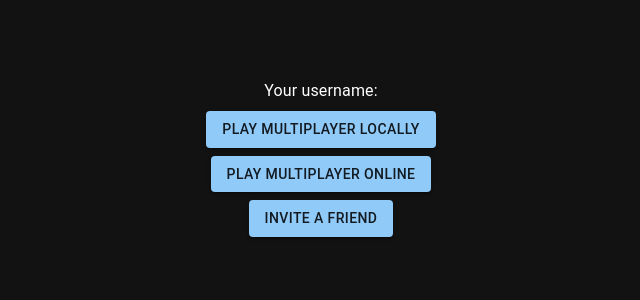
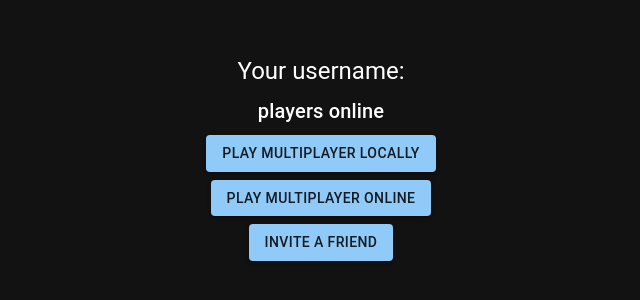
Before and after one commit to abansal755/tic-tac-toe, a React (Create React App) app in the folder client/: page / in a window 1280 px wide. Shown: the part 238-538 px from the top of the page, without its empty margins (319-959 px from the left). Built offline with nearby package versions, Linux system fonts and the light colour scheme; no server answers.

Commit message:
showing no. of online players

```diff
--- a/client/src/pages/Home.jsx
+++ b/client/src/pages/Home.jsx
@@ -1,14 +1,35 @@
-import { Button, Grid } from "@mui/material";
+import { Button, Grid, Typography } from "@mui/material";
 import { useAuthContext } from "../contexts/AuthContext";
 import { Link } from 'react-router-dom';
+import { useEffect, useState } from "react";
 
 const Home = () => {
-    const { username } = useAuthContext();
+    const { username, socket } = useAuthContext();
+	const [numOnlinePlayers,setNumOnlinePlayers] = useState(null);
+
+	useEffect(() => {
+		if(!socket) return;
+		socket.emit('stats');
+
+		const statsHandler = count => setNumOnlinePlayers(count);
+		socket.on('stats', statsHandler);
+
+		return () => {
+			socket.off('stats', statsHandler);
+		}
+	}, [socket]);
 
     return (
         <Grid container direction='column' alignItems='center' justifyContent='center' height='100vh' rowSpacing={1}>
 			<Grid item>
-                Your username: {username}
+                <Typography variant="h5" component='span'>
+					Your username: {username}
+				</Typography>
+            </Grid>
+			<Grid item>
+                <Typography variant="h6" component='span'>
+					{numOnlinePlayers} players online
+				</Typography>
             </Grid>
             <Grid item>
 				<Button variant="contained" component={Link} to='/local' replace>Play multiplayer locally</Button>
--- a/client/src/pages/Online.jsx
+++ b/client/src/pages/Online.jsx
@@ -37,13 +37,19 @@
     useEffect(() => {
         if(!socket) return;
         socket.emit('game:search:initiate');
-        socket.on('game:search:initiate', ({error,opponent,style,yourTurn}) => {
+
+        const initiateHandler = ({error,opponent,style,yourTurn}) => {
             if(error)
                 return console.error(error.message);
             setOpponent(opponent);
             setStyle(style);
             setIsYourTurn(yourTurn);
-        });
+        };
+        socket.on('game:search:initiate', initiateHandler);
+
+        return () => {
+            socket.off('game:search:initiate', initiateHandler);
+        }
     }, [socket]);
 
     // Handling game events
@@ -64,6 +70,11 @@
             history.replace('/');
         }
         socket.on('game:terminate', terminateHandler);
+
+        return () => {
+            socket.off('game:move', moveListener);
+            socket.off('game:terminate', terminateHandler);
+        }
     }, [style]);
 
     // Checking if there is any winner
```
Also changed, not shown: 1 other file (tests, documents, lock files or other folders).
